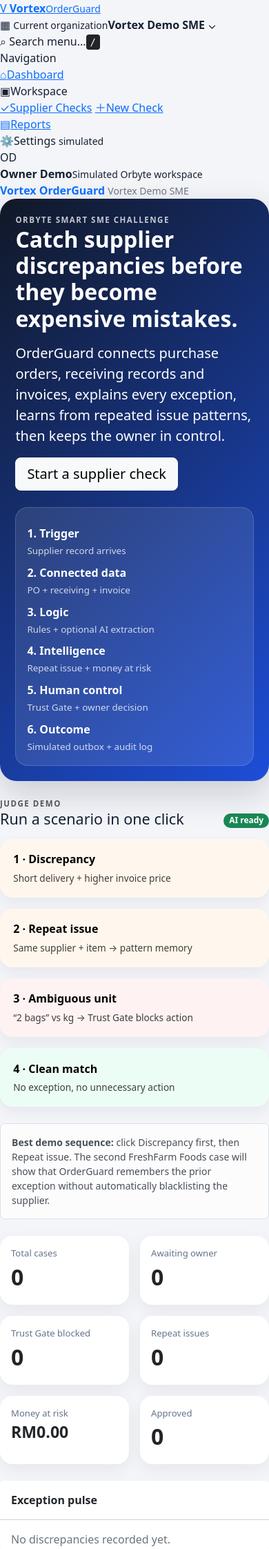
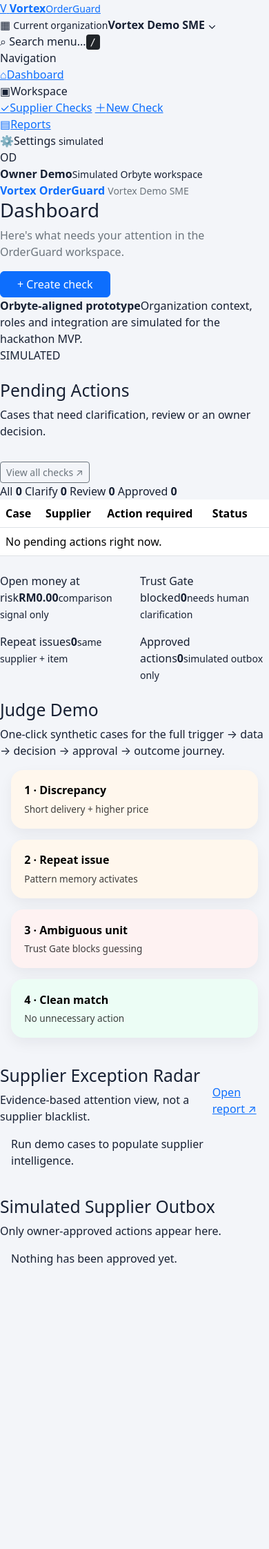
Before and after one commit to Aunyiqi/SDC_Hackathon_Submission_Template, a Flask app: page / in a window 390 px wide. Shown: the top 2245 px of the page at 69% size. After the commit the page ends 1834 px from the top, so only its background shows below. Run offline with Flask 3, Linux system fonts and the light colour scheme; data that the repository does not hold is empty.

Commit message:
feat: reshape dashboard around pending actions

```diff
--- a/src/templates/dashboard.html
+++ b/src/templates/dashboard.html
@@ -1,98 +1,91 @@
 {% extends "base.html" %}
 {% block title %}Dashboard · Vortex OrderGuard{% endblock %}
 {% block content %}
-<section class="hero-card mb-4">
-  <div class="row align-items-center g-4">
-    <div class="col-lg-8">
-      <div class="eyebrow">ORBYTE SMART SME CHALLENGE</div>
-      <h1 class="display-6 fw-bold mb-3">Catch supplier discrepancies before they become expensive mistakes.</h1>
-      <p class="lead mb-3">OrderGuard connects purchase orders, receiving records and invoices, explains every exception, learns from repeated issue patterns, then keeps the owner in control.</p>
-      <a class="btn btn-light btn-lg" href="{{ url_for('new_case') }}">Start a supplier check</a>
-    </div>
-    <div class="col-lg-4">
-      <div class="hero-flow">
-        <div>1. Trigger</div><span>Supplier record arrives</span>
-        <div>2. Connected data</div><span>PO + receiving + invoice</span>
-        <div>3. Logic</div><span>Rules + optional AI extraction</span>
-        <div>4. Intelligence</div><span>Repeat issue + money at risk</span>
-        <div>5. Human control</div><span>Trust Gate + owner decision</span>
-        <div>6. Outcome</div><span>Simulated outbox + audit log</span>
-      </div>
-    </div>
+<div class="page-heading d-flex flex-wrap justify-content-between align-items-start gap-3">
+  <div>
+    <h1>Dashboard</h1>
+    <p class="text-secondary mb-0">Here's what needs your attention in the OrderGuard workspace.</p>
+  </div>
+  <a class="btn btn-primary px-4" href="{{ url_for('new_case') }}">+ Create check</a>
+</div>
+
+<div class="notice-strip mb-4">
+  <div><strong>Orbyte-aligned prototype</strong><span>Organization context, roles and integration are simulated for the hackathon MVP.</span></div>
+  <span class="status-dot">SIMULATED</span>
+</div>
+
+<section class="panel mb-4">
+  <div class="panel-head d-flex flex-wrap justify-content-between align-items-center gap-3">
+    <div><h2>Pending Actions</h2><p>Cases that need clarification, review or an owner decision.</p></div>
+    <a class="btn btn-outline-secondary btn-sm" href="{{ url_for('checks') }}">View all checks ↗</a>
+  </div>
+  <div class="action-tabs">
+    <span class="action-tab active">All <b>{{ pending_actions.all }}</b></span>
+    <span class="action-tab clarify">Clarify <b>{{ pending_actions.clarify }}</b></span>
+    <span class="action-tab review">Review <b>{{ pending_actions.review }}</b></span>
+    <span class="action-tab approved">Approved <b>{{ pending_actions.approved }}</b></span>
+  </div>
+  <div class="table-responsive">
+    <table class="table align-middle mb-0 action-table">
+      <thead><tr><th>Case</th><th>Supplier</th><th>Action required</th><th>Status</th><th></th></tr></thead>
+      <tbody>
+      {% set ns = namespace(count=0) %}
+      {% for case in cases %}
+        {% if case.status in ['NEEDS_CLARIFICATION','PENDING_APPROVAL'] %}
+          {% set ns.count = ns.count + 1 %}
+          <tr>
+            <td><strong>#{{ case.id }}</strong></td>
+            <td>{{ case.supplier_name }}</td>
+            <td>{{ 'Confirm ambiguous data' if case.status == 'NEEDS_CLARIFICATION' else 'Owner review and decision' }}</td>
+            <td><span class="status-badge status-{{ 'warning' if case.status == 'NEEDS_CLARIFICATION' else 'info' }}">{{ case.status.replace('_',' ') }}</span></td>
+            <td class="text-end"><a class="action-link" href="{{ url_for('case_detail', case_id=case.id) }}">Go to case ↗</a></td>
+          </tr>
+        {% endif %}
+      {% endfor %}
+      {% if ns.count == 0 %}<tr><td colspan="5" class="empty-row">No pending actions right now.</td></tr>{% endif %}
+      </tbody>
+    </table>
   </div>
 </section>
 
-<div class="d-flex justify-content-between align-items-end mb-3">
-  <div><div class="eyebrow text-dark">JUDGE DEMO</div><h2 class="h4 mb-0">Run a scenario in one click</h2></div>
-  <span class="badge rounded-pill text-bg-{{ 'success' if ai_enabled else 'secondary' }}">AI {{ 'ready' if ai_enabled else 'manual fallback' }}</span>
-</div>
 <div class="row g-3 mb-4">
-  <div class="col-md-6 col-xl-3"><form method="post" action="{{ url_for('demo_scenario', scenario='discrepancy') }}"><button class="scenario-card scenario-review w-100 text-start" type="submit"><strong>1 · Discrepancy</strong><span>Short delivery + higher invoice price</span></button></form></div>
-  <div class="col-md-6 col-xl-3"><form method="post" action="{{ url_for('demo_scenario', scenario='repeat') }}"><button class="scenario-card scenario-review w-100 text-start" type="submit"><strong>2 · Repeat issue</strong><span>Same supplier + item → pattern memory</span></button></form></div>
-  <div class="col-md-6 col-xl-3"><form method="post" action="{{ url_for('demo_scenario', scenario='ambiguous') }}"><button class="scenario-card scenario-blocked w-100 text-start" type="submit"><strong>3 · Ambiguous unit</strong><span>“2 bags” vs kg → Trust Gate blocks action</span></button></form></div>
-  <div class="col-md-6 col-xl-3"><form method="post" action="{{ url_for('demo_scenario', scenario='match') }}"><button class="scenario-card scenario-clear w-100 text-start" type="submit"><strong>4 · Clean match</strong><span>No exception, no unnecessary action</span></button></form></div>
-</div>
-<div class="alert alert-light border small mb-4"><strong>Best demo sequence:</strong> click Discrepancy first, then Repeat issue. The second FreshFarm Foods case will show that OrderGuard remembers the prior exception without automatically blacklisting the supplier.</div>
-
-<div class="row g-3 mb-4">
-  <div class="col-6 col-lg-4 col-xl-2"><div class="card metric-card h-100"><div class="card-body"><div class="metric-label">Total cases</div><div class="metric-value">{{ summary.total }}</div></div></div></div>
-  <div class="col-6 col-lg-4 col-xl-2"><div class="card metric-card h-100"><div class="card-body"><div class="metric-label">Awaiting owner</div><div class="metric-value">{{ summary.pending }}</div></div></div></div>
-  <div class="col-6 col-lg-4 col-xl-2"><div class="card metric-card h-100"><div class="card-body"><div class="metric-label">Trust Gate blocked</div><div class="metric-value">{{ summary.blocked }}</div></div></div></div>
-  <div class="col-6 col-lg-4 col-xl-2"><div class="card metric-card h-100"><div class="card-body"><div class="metric-label">Repeat issues</div><div class="metric-value">{{ summary.repeat_cases }}</div></div></div></div>
-  <div class="col-6 col-lg-4 col-xl-2"><div class="card metric-card h-100"><div class="card-body"><div class="metric-label">Money at risk</div><div class="metric-value fs-3">RM{{ '%.2f'|format(summary.money_at_risk) }}</div></div></div></div>
-  <div class="col-6 col-lg-4 col-xl-2"><div class="card metric-card h-100"><div class="card-body"><div class="metric-label">Approved</div><div class="metric-value">{{ summary.approved }}</div></div></div></div>
+  <div class="col-6 col-lg-3"><div class="metric-tile"><span>Open money at risk</span><strong>RM{{ '%.2f'|format(summary.money_at_risk) }}</strong><small>comparison signal only</small></div></div>
+  <div class="col-6 col-lg-3"><div class="metric-tile"><span>Trust Gate blocked</span><strong>{{ summary.blocked }}</strong><small>needs human clarification</small></div></div>
+  <div class="col-6 col-lg-3"><div class="metric-tile"><span>Repeat issues</span><strong>{{ summary.repeat_cases }}</strong><small>same supplier + item</small></div></div>
+  <div class="col-6 col-lg-3"><div class="metric-tile"><span>Approved actions</span><strong>{{ summary.approved }}</strong><small>simulated outbox only</small></div></div>
 </div>
 
-<div class="card mb-4 shadow-sm border-0">
-  <div class="card-header bg-white fw-semibold py-3">Exception pulse</div>
-  <div class="card-body">
-    {% for name, count in summary.discrepancies.items() %}<span class="exception-chip">{{ name.replace('_',' ') }} <b>{{ count }}</b></span>{% else %}<span class="text-secondary">No discrepancies recorded yet.</span>{% endfor %}
+<section class="panel mb-4">
+  <div class="panel-head"><div><h2>Judge Demo</h2><p>One-click synthetic cases for the full trigger → data → decision → approval → outcome journey.</p></div></div>
+  <div class="row g-3 p-3 pt-0">
+    <div class="col-md-6 col-xl-3"><form method="post" action="{{ url_for('demo_scenario', scenario='discrepancy') }}"><button class="scenario-card scenario-review w-100 text-start" type="submit"><strong>1 · Discrepancy</strong><span>Short delivery + higher price</span></button></form></div>
+    <div class="col-md-6 col-xl-3"><form method="post" action="{{ url_for('demo_scenario', scenario='repeat') }}"><button class="scenario-card scenario-review w-100 text-start" type="submit"><strong>2 · Repeat issue</strong><span>Pattern memory activates</span></button></form></div>
+    <div class="col-md-6 col-xl-3"><form method="post" action="{{ url_for('demo_scenario', scenario='ambiguous') }}"><button class="scenario-card scenario-blocked w-100 text-start" type="submit"><strong>3 · Ambiguous unit</strong><span>Trust Gate blocks guessing</span></button></form></div>
+    <div class="col-md-6 col-xl-3"><form method="post" action="{{ url_for('demo_scenario', scenario='match') }}"><button class="scenario-card scenario-clear w-100 text-start" type="submit"><strong>4 · Clean match</strong><span>No unnecessary action</span></button></form></div>
+  </div>
+</section>
+
+<div class="row g-4">
+  <div class="col-xl-7">
+    <section class="panel h-100">
+      <div class="panel-head d-flex justify-content-between align-items-center"><div><h2>Supplier Exception Radar</h2><p>Evidence-based attention view, not a supplier blacklist.</p></div><a class="action-link" href="{{ url_for('reports') }}">Open report ↗</a></div>
+      <div class="p-3 pt-0">
+      {% for supplier in supplier_radar[:3] %}
+        <div class="radar-row">
+          <div class="d-flex justify-content-between gap-3"><div><strong>{{ supplier.supplier_name }}</strong><small>{{ supplier.exception_cases }} exception case(s){% if supplier.top_issue %} · {{ supplier.top_issue.replace('_',' ') }}{% endif %}</small></div><div class="text-end"><strong>RM{{ '%.2f'|format(supplier.money_at_risk) }}</strong><small>open risk</small></div></div>
+          <div class="progress mt-2" style="height:7px"><div class="progress-bar" style="width:{{ supplier.risk_percent }}%"></div></div>
+        </div>
+      {% else %}<div class="empty-row">Run demo cases to populate supplier intelligence.</div>{% endfor %}
+      </div>
+    </section>
+  </div>
+  <div class="col-xl-5">
+    <section class="panel h-100">
+      <div class="panel-head"><div><h2>Simulated Supplier Outbox</h2><p>Only owner-approved actions appear here.</p></div></div>
+      <div class="p-3 pt-0">
+      {% for item in outbox[:4] %}<div class="outbox-item"><strong>Case #{{ item.case_id }}</strong><br>{{ item.message }}</div>{% else %}<div class="empty-row">Nothing has been approved yet.</div>{% endfor %}
+      </div>
+    </section>
   </div>
 </div>
-
-<div class="card mb-4 shadow-sm border-0">
-  <div class="card-header bg-white py-3 d-flex justify-content-between align-items-center">
-    <div><div class="fw-semibold">Supplier Exception Radar</div><div class="small text-secondary">Evidence-based attention view. It does not blacklist or score supplier quality.</div></div>
-    <span class="badge text-bg-dark">Live from current cases</span>
-  </div>
-  <div class="card-body">
-    {% for supplier in supplier_radar %}
-      <div class="border rounded-3 p-3 mb-3">
-        <div class="d-flex justify-content-between align-items-start gap-3 mb-2">
-          <div>
-            <div class="fw-bold">{{ supplier.supplier_name }}</div>
-            <div class="small text-secondary">{{ supplier.total_cases }} case(s) · {{ supplier.exception_cases }} exception case(s){% if supplier.top_issue %} · top issue: {{ supplier.top_issue.replace('_',' ') }}{% endif %}</div>
-          </div>
-          <div class="text-end">
-            <div class="fw-bold">RM{{ '%.2f'|format(supplier.money_at_risk) }}</div>
-            <div class="small text-secondary">open money at risk</div>
-          </div>
-        </div>
-        <div class="progress" role="progressbar" aria-label="Relative open money at risk" aria-valuenow="{{ supplier.risk_percent }}" aria-valuemin="0" aria-valuemax="100" style="height: 8px;">
-          <div class="progress-bar" style="width: {{ supplier.risk_percent }}%"></div>
-        </div>
-        <div class="d-flex gap-2 mt-2">
-          {% if supplier.repeat_cases %}<span class="badge rounded-pill text-bg-warning">{{ supplier.repeat_cases }} repeat issue(s)</span>{% endif %}
-          {% if supplier.exception_cases == 0 %}<span class="badge rounded-pill text-bg-success">No exceptions</span>{% endif %}
-        </div>
-      </div>
-    {% else %}
-      <div class="text-secondary">Run the demo scenarios to populate the Supplier Exception Radar.</div>
-    {% endfor %}
-  </div>
-</div>
-
-<div class="card mb-4 shadow-sm border-0">
-  <div class="card-header bg-white fw-semibold py-3">Cases</div>
-  <div class="table-responsive">
-    <table class="table table-hover align-middle mb-0"><thead><tr><th>Case</th><th>Supplier</th><th>Status</th><th>Trust Gate</th><th>Action</th><th></th></tr></thead><tbody>
-    {% for case in cases %}
-      {% set gate = case.comparison.trust_gate %}
-      <tr><td>#{{ case.id }}</td><td><strong>{{ case.supplier_name }}</strong></td><td>{{ case.status.replace('_',' ') }}</td><td><span class="trust-pill trust-{{ gate.level|lower }}">{{ gate.score }} · {{ gate.level }}</span></td><td class="small">{{ case.proposed_action }}</td><td><a class="btn btn-sm btn-outline-dark" href="{{ url_for('case_detail', case_id=case.id) }}">Review</a></td></tr>
-    {% else %}<tr><td colspan="6" class="text-center py-4 text-secondary">No cases yet. Run one of the demo scenarios above.</td></tr>{% endfor %}
-    </tbody></table>
-  </div>
-</div>
-
-<div class="card shadow-sm border-0"><div class="card-header bg-white fw-semibold py-3">Simulated supplier outbox</div><div class="card-body">{% for item in outbox %}<div class="outbox-item"><strong>Case #{{ item.case_id }}</strong><br>{{ item.message }}</div>{% else %}<p class="text-secondary mb-0">Nothing has been approved yet.</p>{% endfor %}</div></div>
 {% endblock %}
```
